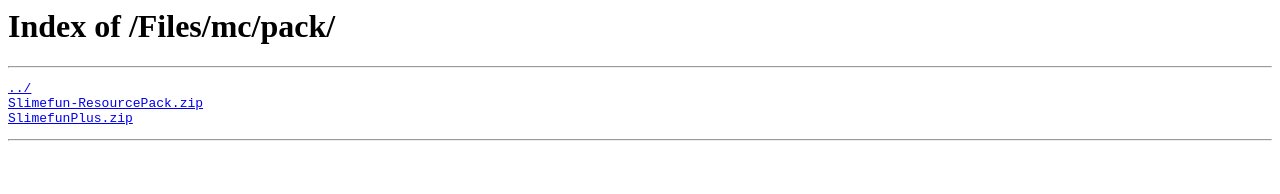
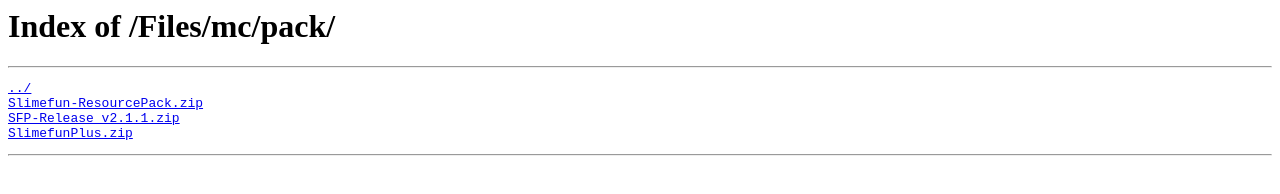
Before and after one commit to ZhimaNB/ZhimaFiles, a plain HTML site: page mc/pack/index.html in a window 1280 px wide. Drawn offline with Linux system fonts and the light colour scheme.

Commit message:
SSH自动化上传

```diff
--- a/mc/pack/index.html
+++ b/mc/pack/index.html
@@ -9,6 +9,7 @@
 <pre>
 <a href="https://files.zhima.us.kg/mc/">../</a>
 <a href="./Slimefun-ResourcePack.zip">Slimefun-ResourcePack.zip</a>
+<a href="./SFP-Release v2.1.1.zip">SFP-Release v2.1.1.zip</a>
 <a href="./SlimefunPlus.zip">SlimefunPlus.zip</a>
 </pre>
 <hr>
```
Also changed, not shown: 1 other file.
